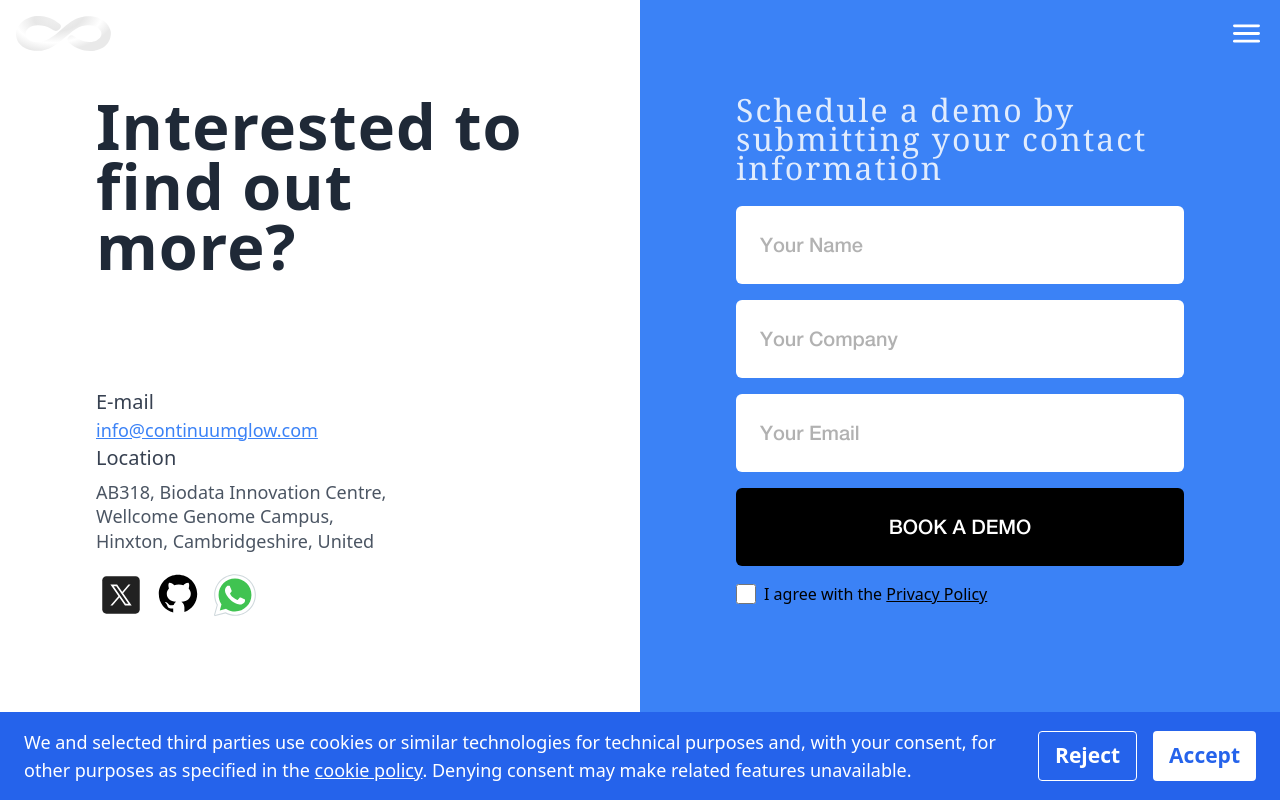
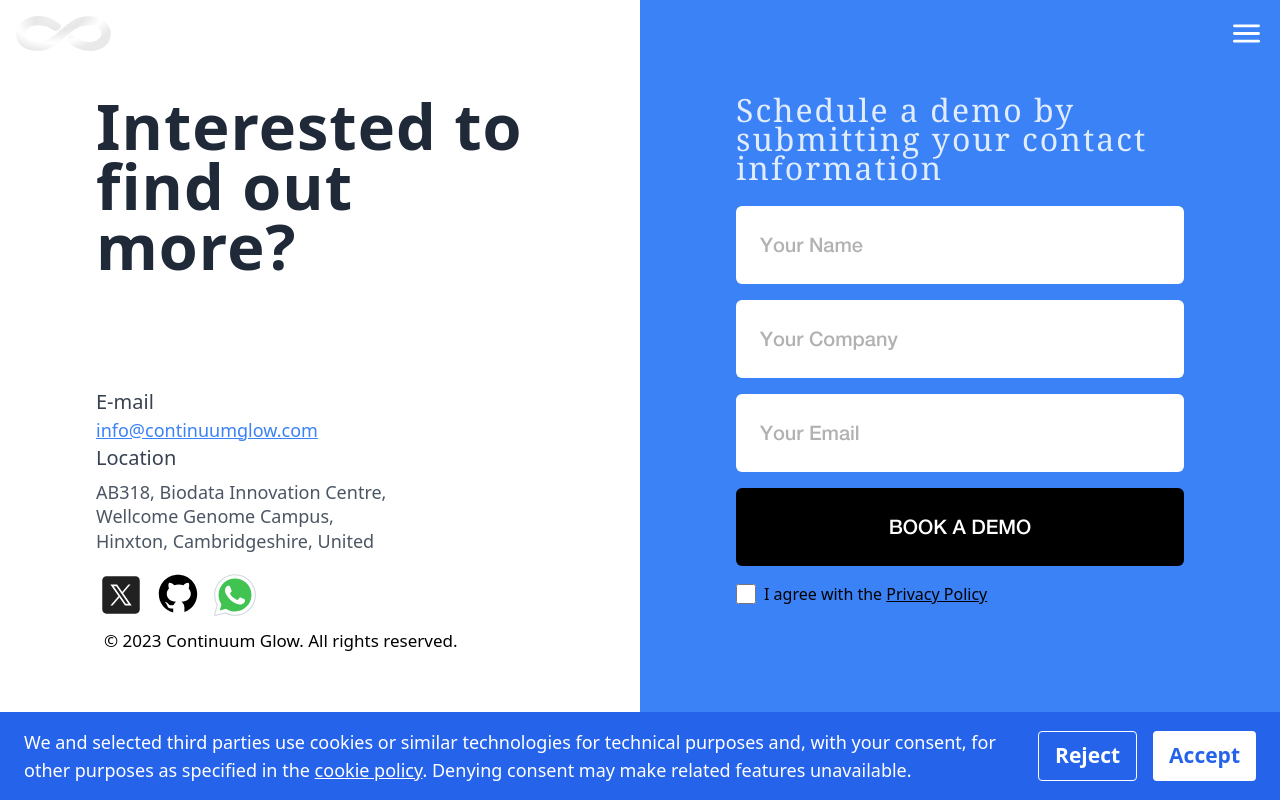
Before and after one commit to Innovative-Compute-Enterprise/ICE-WEB, a Nuxt app: page /about in a window 1280 px wide. Built offline with nearby package versions, Linux system fonts and the light colour scheme.

Commit message:
V.1.0.1 BUG FIXED

```diff
--- a/components/FooterSection/EmailSection.vue
+++ b/components/FooterSection/EmailSection.vue
@@ -36,8 +36,12 @@
                 </svg>
             </a>
         </div>
+        <p class="text-[17px] p-2">&copy; {{ currentYear }} Continuum Glow. All rights reserved.</p>
     </div>
 </template>
+<script setup>
+const currentYear = ref(new Date().getFullYear());
+</script>
 
 <style scoped>
 h1{
--- a/components/Header/Header.vue
+++ b/components/Header/Header.vue
@@ -30,8 +30,8 @@
       </div>
     </div>
     <!-- Slide-in Menu -->
-    <div ref="menu" class="fixed top-0 right-0 w-64 h-screen bg-[#646464]  text-white p-4 transform" :class="{ 'translate-x-full': !menuOpen }">
-      <ul class="flex flex-col items-center justify-center h-[70%] space-y-8 text-2xl">
+    <div ref="menu" class="fixed top-0 right-0 w-64 h-screen bg-black  text-white p-4 transform" :class="{ 'translate-x-full': !menuOpen }">
+      <ul class="flex flex-col items-center justify-center h-[80%] space-y-8 text-2xl">
           <li><a href="#home" class="hover:text-blue-600">Home</a></li>
           <li><a href="#about" class="hover:text-blue-600">About</a></li>
           <li><a href="#faq" class="hover:text-blue-600">Services</a></li>
@@ -39,7 +39,10 @@
       </ul>
 
       <hr>
+      <div>
       <h3>Contunuum Glow</h3>
+      <p class="opacity-[80%]">"Achieve innovation,<br> fueled by AI"</p>
+     </div>
     </div>
   </header>
 </template>
```
